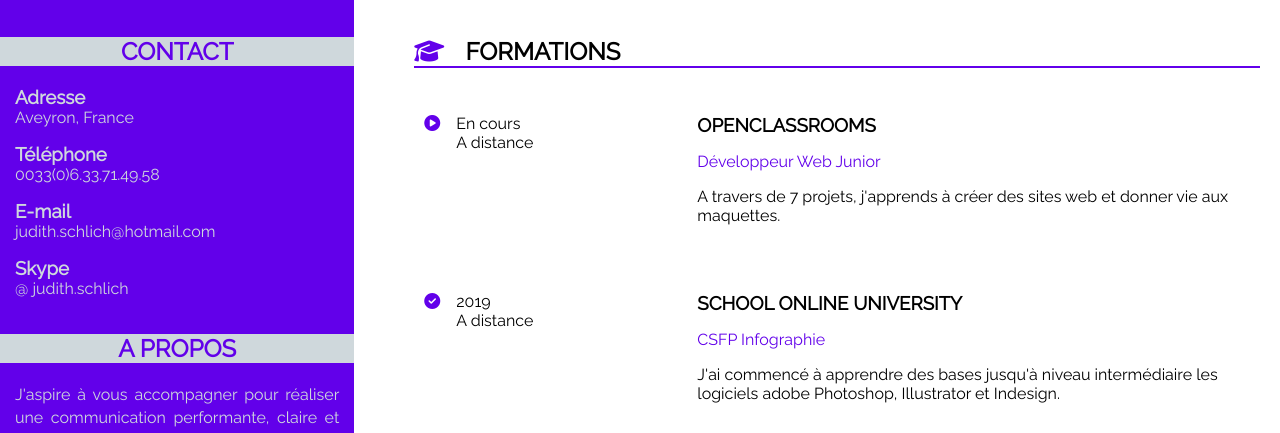
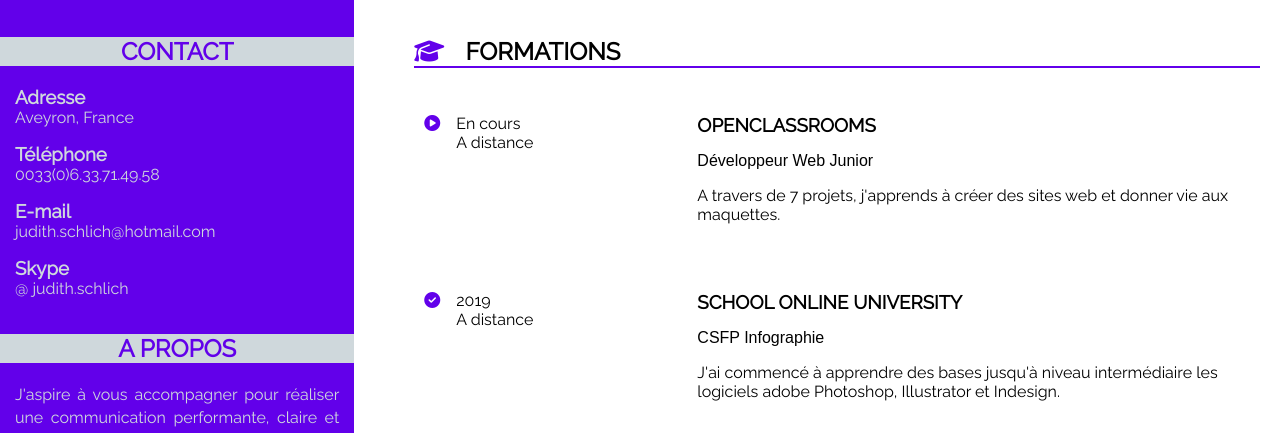
Before and after one commit to judith-creative/cv-judith, a plain HTML site: page index.html in a window 1280 px wide. Shown: the part 317-750 px from the top of the page. Drawn offline with Linux system fonts and the light colour scheme.

Commit message:
change style function titles

```diff
--- a/styles.css
+++ b/styles.css
@@ -157,7 +157,7 @@ aside h3 + p {
 }
 
 main h3 + p {
-	color: #6200ea;
+	font-family: Arial;
 }
 
 main p, main h3 {
```
